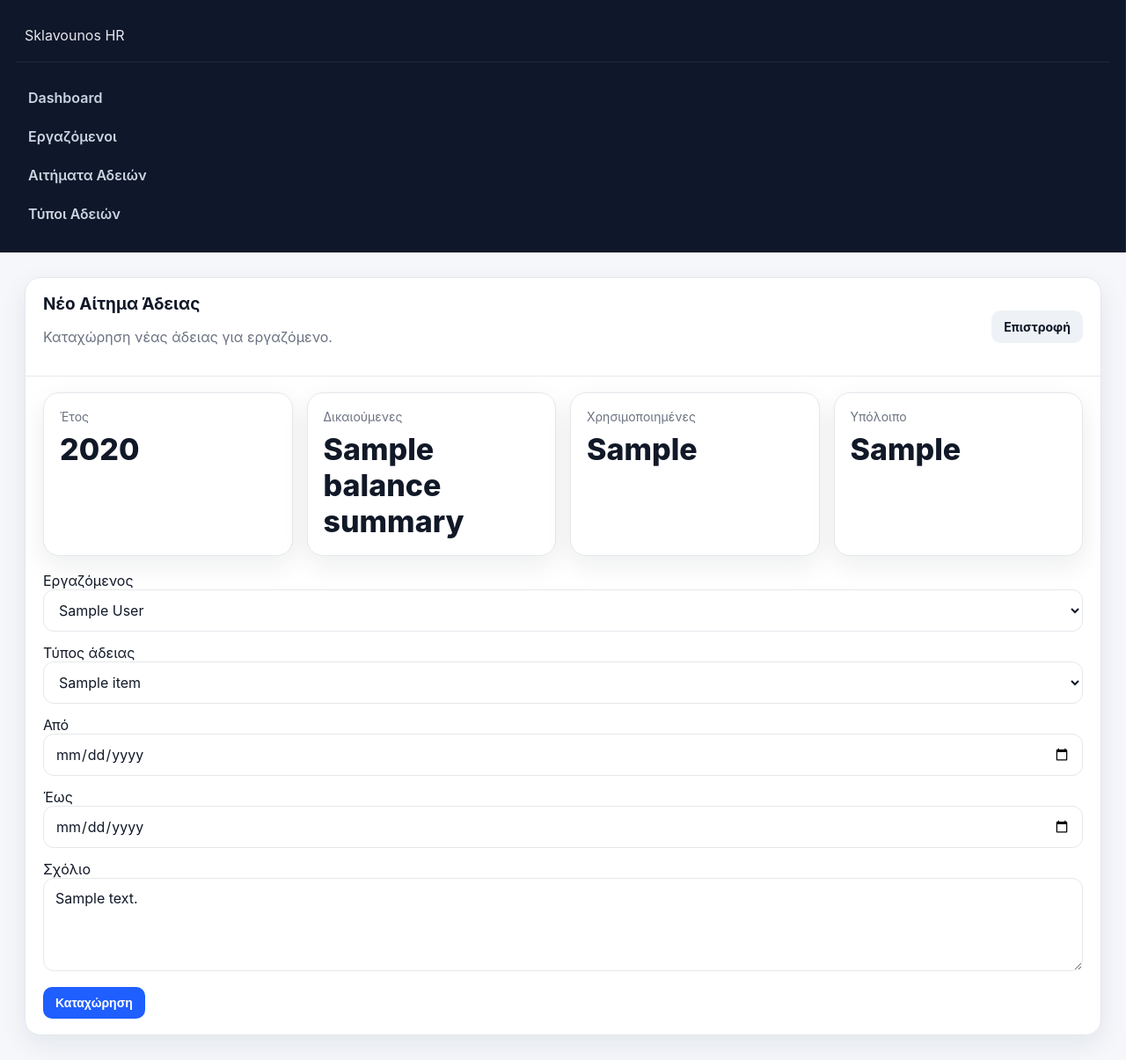
After one commit to cfragoulis-design/Sklavounos-HR, a FastAPI app: template app/templates/leave_request_form.html in a window 1280 px wide. The commit adds this page. Shown: the whole page at 88% size. Run offline with FastAPI, Linux system fonts and the light colour scheme; the template is opened without the code that fills it: most values are stand-ins (such as "Sample title", 1, 10 or a date in 2020); parts of the project's set-up code (start-up, migrations or seed data) failed here and were passed over.

Commit message:
Add files via upload

```diff
--- /dev/null
+++ b/app/templates/leave_request_form.html
@@ -0,0 +1,80 @@
+{% extends "base.html" %}
+{% block content %}
+<section class="panel">
+  <div class="panel-header between">
+    <div>
+      <h2>Νέο Αίτημα Άδειας</h2>
+      <p class="muted">Καταχώρηση νέας άδειας για εργαζόμενο.</p>
+    </div>
+    <a class="btn-secondary" href="/leave-requests">Επιστροφή</a>
+  </div>
+
+  <div class="panel-body">
+    {% if error %}
+      <div class="alert danger">{{ error }}</div>
+    {% endif %}
+
+    {% if balance_summary %}
+    <div class="stats-grid compact-bottom">
+      <div class="stat-card">
+        <div class="stat-label">Έτος</div>
+        <div class="stat-value">{{ balance_summary.year }}</div>
+      </div>
+      <div class="stat-card">
+        <div class="stat-label">Δικαιούμενες</div>
+        <div class="stat-value">{{ balance_summary.entitled_days }}</div>
+      </div>
+      <div class="stat-card">
+        <div class="stat-label">Χρησιμοποιημένες</div>
+        <div class="stat-value">{{ balance_summary.used_days }}</div>
+      </div>
+      <div class="stat-card">
+        <div class="stat-label">Υπόλοιπο</div>
+        <div class="stat-value">{{ balance_summary.remaining_days }}</div>
+      </div>
+    </div>
+    {% endif %}
+
+    <form method="post" action="/leave-requests" class="form-grid">
+      <div class="field">
+        <label>Εργαζόμενος</label>
+        <select name="employee_id" required>
+          <option value="">Επιλογή</option>
+          {% for employee in employees %}
+          <option value="{{ employee.id }}" {% if form_data.employee_id == employee.id %}selected{% endif %}>{{ employee.full_name }}</option>
+          {% endfor %}
+        </select>
+      </div>
+
+      <div class="field">
+        <label>Τύπος άδειας</label>
+        <select name="leave_type_id" required>
+          <option value="">Επιλογή</option>
+          {% for item in leave_types %}
+          <option value="{{ item.id }}" {% if form_data.leave_type_id == item.id %}selected{% endif %}>{{ item.name }}</option>
+          {% endfor %}
+        </select>
+      </div>
+
+      <div class="field">
+        <label>Από</label>
+        <input type="date" name="date_from" value="{{ form_data.date_from }}" required>
+      </div>
+
+      <div class="field">
+        <label>Έως</label>
+        <input type="date" name="date_to" value="{{ form_data.date_to }}" required>
+      </div>
+
+      <div class="field full-row">
+        <label>Σχόλιο</label>
+        <textarea name="note" rows="4" placeholder="Προαιρετικό σχόλιο">{{ form_data.note }}</textarea>
+      </div>
+
+      <div class="form-actions full-row">
+        <button class="btn-primary" type="submit">Καταχώρηση</button>
+      </div>
+    </form>
+  </div>
+</section>
+{% endblock %}
```
Also changed, not shown: app/templates/leave_requests.html (+54 -6 lines), app/templates/leave_type_form.html (added, +52 -0 lines), app/templates/leave_types.html (+36 -3 lines).
